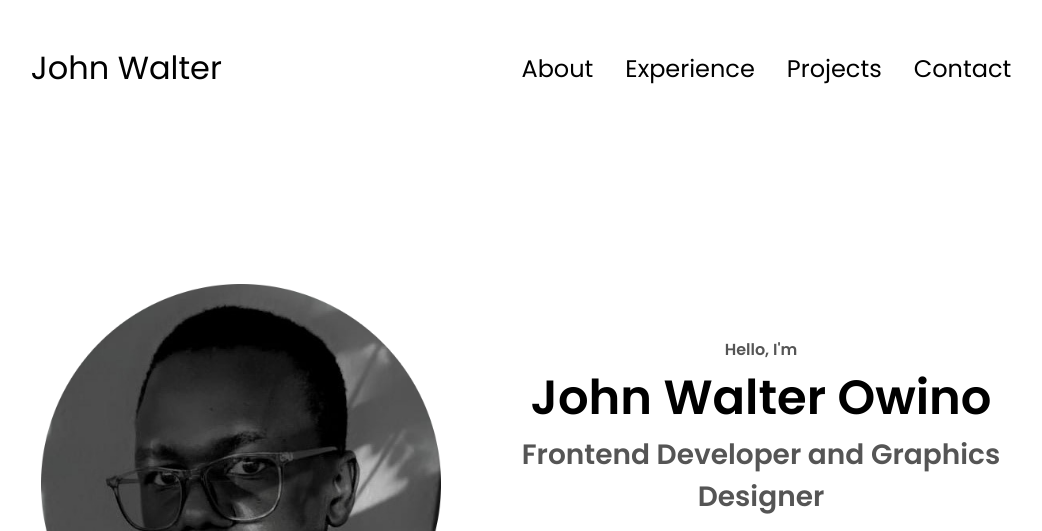
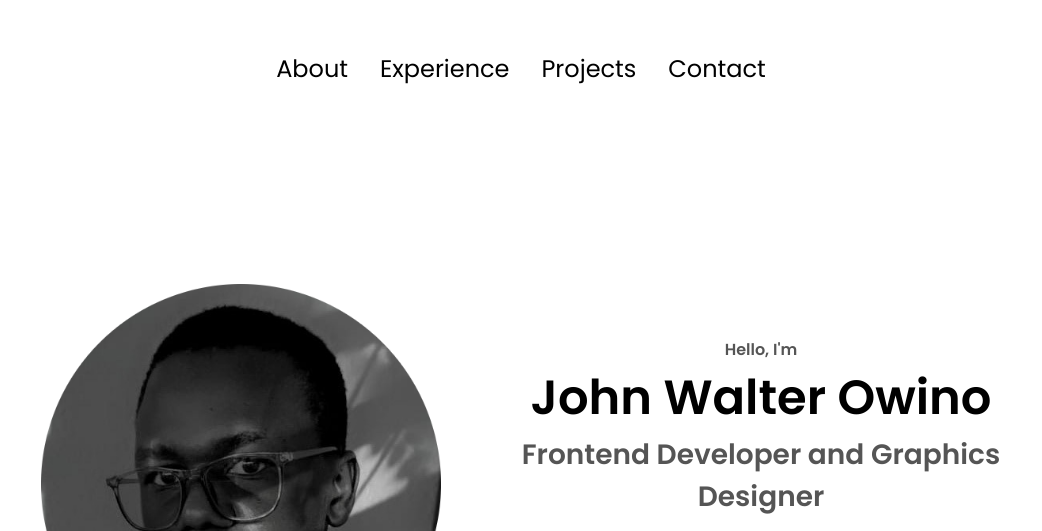
Before and after one commit to JohnWalterOwino/johnwalter.github.io, a plain HTML site: page index.html in a window 1280 px wide. Shown: the top 531 px of the page, without its empty margins (119-1161 px from the left). Drawn offline with Linux system fonts and the light colour scheme.

Commit message:
Update index.html

```diff
--- a/index.html
+++ b/index.html
@@ -10,7 +10,6 @@
   </head>
   <body>
     <nav id="desktop-nav">
-      <div class="logo">John Walter </div>
       <div>
         <ul class="nav-links">
           <li><a href="#about">About</a></li>
```
